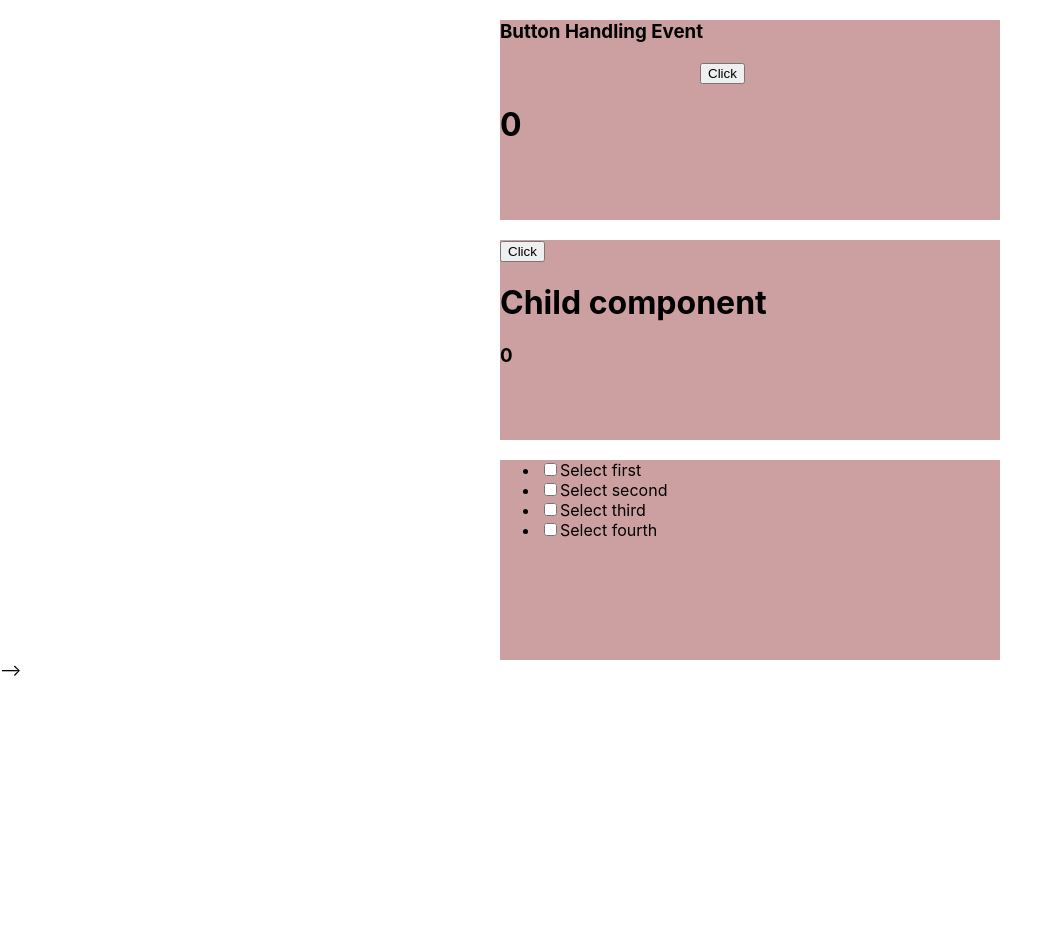
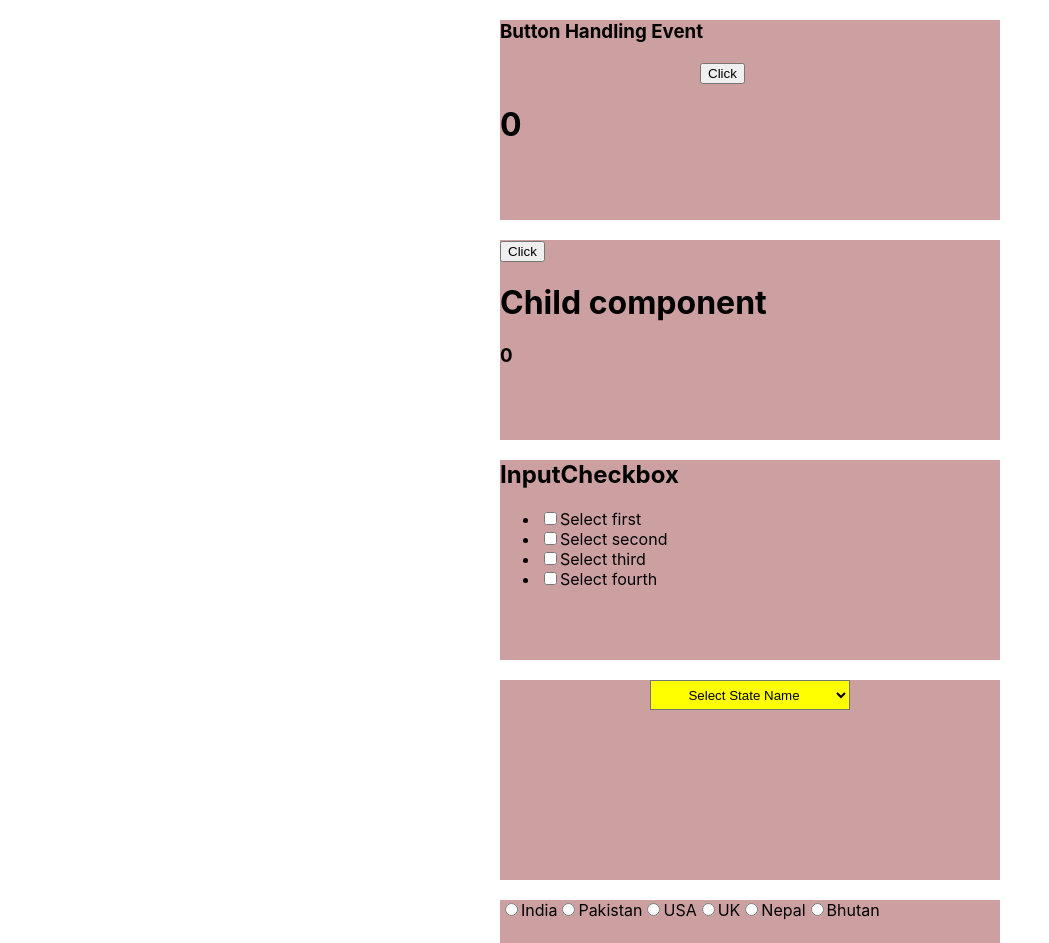
Before and after one commit to vivekkumarchimpu/EventHandling, a React (Create React App) app in the folder event/: page / in a window 1280 px wide. Shown: the top 943 px of the page, without its empty margins (0-1049 px from the left). Before the commit the page ends 800 px from the top, so only its background shows below. Built offline with nearby package versions, Linux system fonts and the light colour scheme.

Commit message:
input radiobutton and dropdown handling

```diff
--- a/event/src/App.js
+++ b/event/src/App.js
@@ -3,6 +3,8 @@ import './App.css';
 import ButtonHandling from './components/ButtonHandling';
 import PropsHandling from './components/PropsHandling';
 import InputCheckbox from './components/InputCheckbox';
+import InputDropdown from './components/InputDropdown';
+import InputRadiobutton from './components/InputRadiobutton';
 
 function App() {
   return (
@@ -10,6 +12,8 @@ function App() {
       <ButtonHandling />
       <PropsHandling />
       <InputCheckbox />
+      <InputDropdown />
+      <InputRadiobutton />
     </>
   );
 }
--- a/event/src/components/InputCheckbox.js
+++ b/event/src/components/InputCheckbox.js
@@ -11,6 +11,7 @@ function InputCheckbox() {
     return (
         <>
             <div className='mainbox'>
+                <h2>InputCheckbox</h2>
                 <ul>
                     <li><input type='checkbox' name='first' value={"first"} onClick={clickHandling} /><span>Select first</span></li>
                     <li><input type='checkbox' name='second' value={"second"} onClick={clickHandling} /><span>Select second</span></li>
--- /dev/null
+++ b/event/src/components/InputDropdown.js
@@ -0,0 +1,24 @@
+import React, { useState } from 'react'
+
+function InputDropdown() {
+    const stateName = ['Bihar',"Delhi","UP","MP","Haryana"];
+    const [value, setValue] = useState("");
+    const selectHandling = (e) => {
+        setValue(e.target.value);
+    }
+    return (
+        <>
+            <div className='mainbox' style={{textAlign : 'center'}}>
+                <select onChange={selectHandling} style={{backgroundColor : 'yellow', height : '30px', width : '200px', textAlign : 'center'}}>
+                    <option value={''}>Select State Name</option>
+                    {stateName.map((item) =>(
+                        <option value={item}>{item}</option>
+                    ))}
+                </select>
+                    <h2 style={{marginRight : '400px' }}>{value}</h2>
+            </div>
+        </>
+    )
+}
+
+export default InputDropdown
--- /dev/null
+++ b/event/src/components/InputRadiobutton.js
@@ -0,0 +1,97 @@
+import React, { useEffect, useState } from 'react'
+
+function InputRadiobutton() {
+    const country = ['India', 'Pakistan', 'USA', 'UK', 'Nepal', 'Bhutan'];
+    const india = ['Bihar', 'Haryana', 'Udisa', 'Uttar Pradesh', 'Punjab', 'Gujrat'];
+    const usa = ["Alaska", "Arizona", "Arkansas", "California", "Colorado", "Connecticut"];
+    const pakistan = ['Lahor', 'Islamabad', 'Baluchistan', 'Multan', 'Sindh'];
+    const uk = ['England', 'Scotland', 'Wales', 'Northern Ireland'];
+    const nepal = ['Gandaki', 'Pokhara', 'Lumbini', 'Deukhuri'];
+    const bhutan = ['Chhukha', 'Sarpang', 'Trongsa', 'Zhemgang', 'Bumthang'];
+    const [value, setValue] = useState("");
+    const [stateValue, setStateValue] = useState("");
+    const [flag, setFlag] = useState(true);
+    const inputHandling = (e) => {
+        setValue(e.target.value);
+        setFlag(false);
+    }
+    const stateHandling = (e) => {
+        setStateValue(e.target.value);
+    }
+    useEffect(() => {
+    }, [value])
+    useEffect(()=>{
+        setFlag(true);
+    },[stateValue])
+    return (
+        <>
+            <div className='mainbox'>
+                {country.map((item) => (
+                    <label><input type='radio' value={item} checked={value === item} onChange={inputHandling}></input>{item}</label>
+                ))
+                }
+                 <h2>States of {value}</h2>
+                {
+                    value === 'India' && <select onChange={stateHandling}>
+                        <option value=''>States Name</option>
+                        {india.map((item) => (
+                            <option value={item} >{item}</option>
+                        ))
+                        }
+                    </select>
+                }
+                {
+                    value === 'USA' && <select onChange={stateHandling}>
+                        <option value=''>States Name</option>
+                        {usa.map((item) => (
+                            <option value={item}>{item}</option>
+                        ))
+                        }
+                    </select>
+                }
+                {
+                    value === 'UK' && <select onChange={stateHandling}>
+                        <option value=''>States Name</option>
+                        {uk.map((item) => (
+                            <option>{item}</option>
+                        ))
+                        }
+                    </select>
+                }
+                {
+                    value === 'Nepal' && <select onChange={stateHandling}>
+                        <option value=''>States Name</option>
+                        {nepal.map((item) => (
+                            <option>{item}</option>
+                        ))
+                        }
+                    </select>
+                }
+                {
+                    value === 'Bhutan' && <select onChange={stateHandling}>
+                        <option value=''>States Name</option>
+                        {bhutan.map((item) => (
+                            <option>{item}</option>
+                        ))
+                        }
+                    </select>
+                }
+                {
+                    value === 'Pakistan' && <select onChange={stateHandling}>
+                        <option value=''>States Name</option>
+                        {pakistan.map((item) => (
+                            <option>{item}</option>
+                        ))
+                        }
+                    </select>
+                }
+                {
+                    flag && <h2>{stateValue}</h2>
+
+                }
+            </div>
+        </>
+    )
+}
+
+export default InputRadiobutton
```
